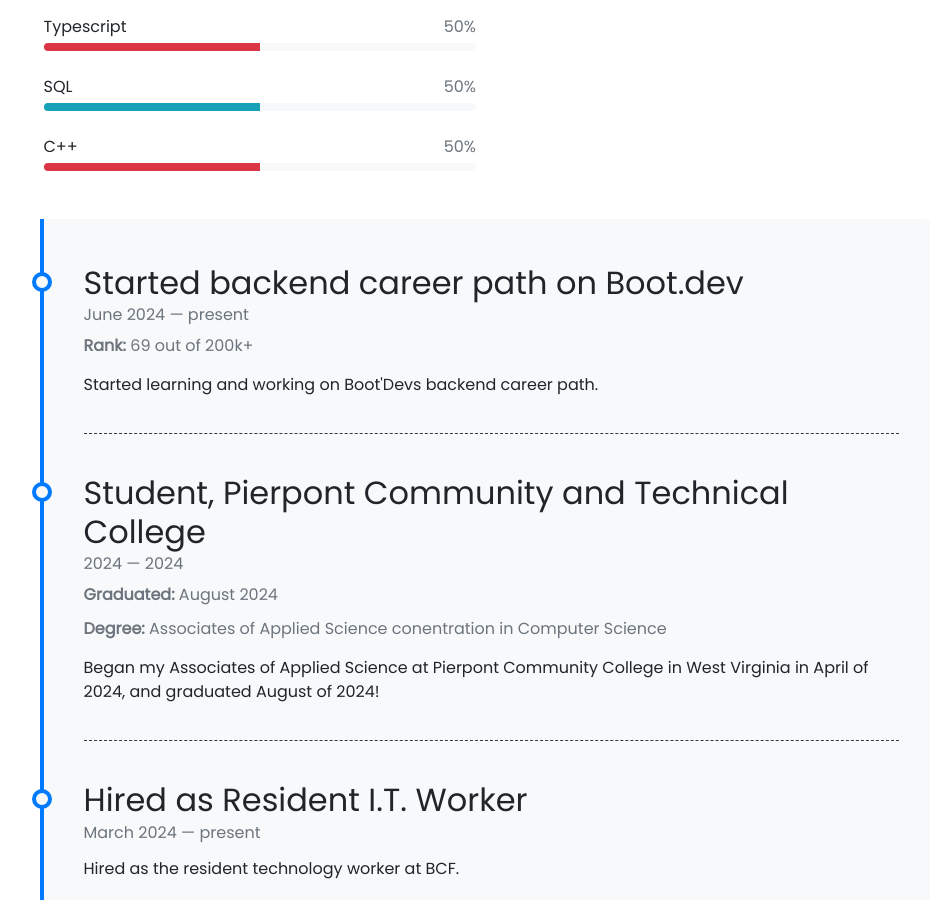
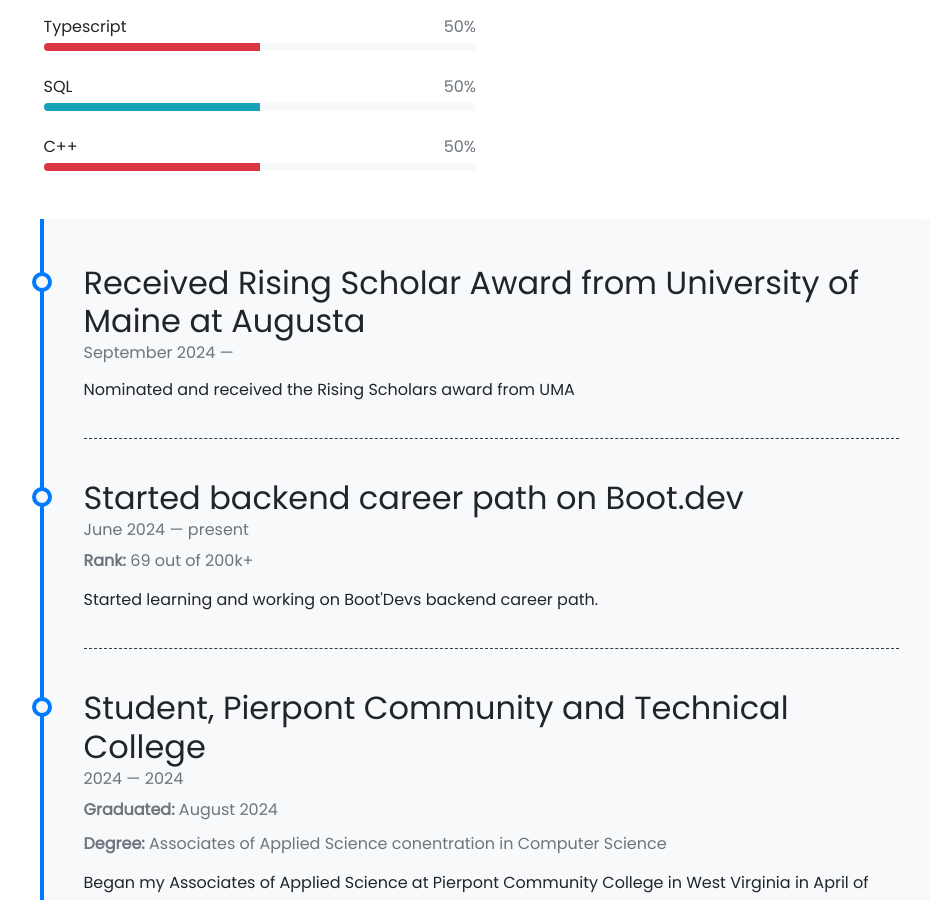
Before and after one commit to CK-7vn/CK-7vn.github.io, a Jekyll site: the page built from pages/about.md, in a window 1280 px wide and 900 px high, scrolled down 603 px. Shown: the whole window, without its empty margins (149-1079 px from the left). Built offline with Jekyll 4.4.1, drawn with Linux system fonts in a browser that asks for light colours; emoji names are drawn with the system emoji font.

Commit message:
chore: added timeline

```diff
--- a/_data/timeline.yml
+++ b/_data/timeline.yml
@@ -1,3 +1,7 @@
+- title: Received Rising Scholar Award from University of Maine at Augusta
+  from: September 2024
+  description: Nominated and received the Rising Scholars award from UMA
+
 - title: Started backend career path on Boot.dev
   from: June 2024
   to: present
```
